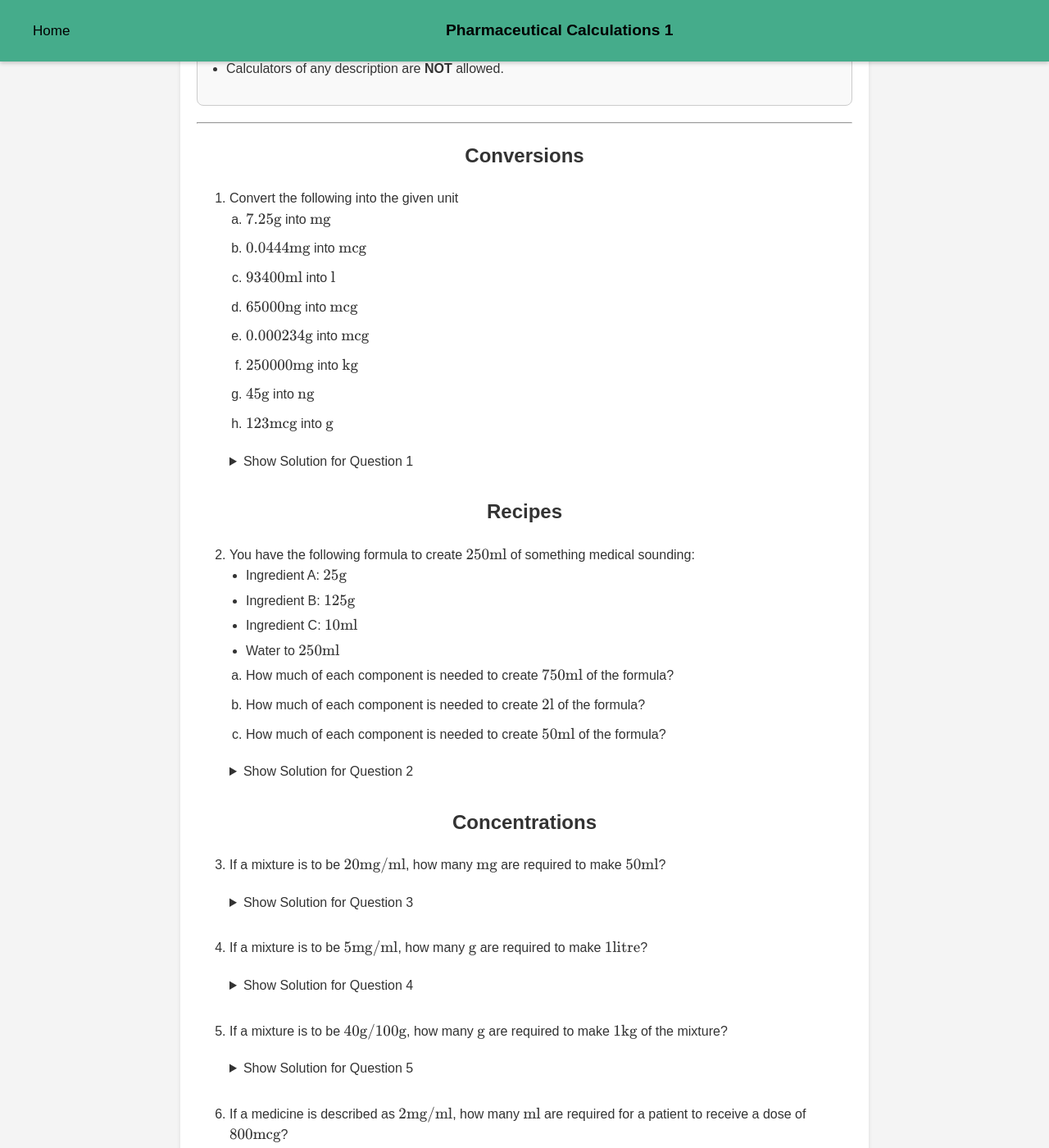
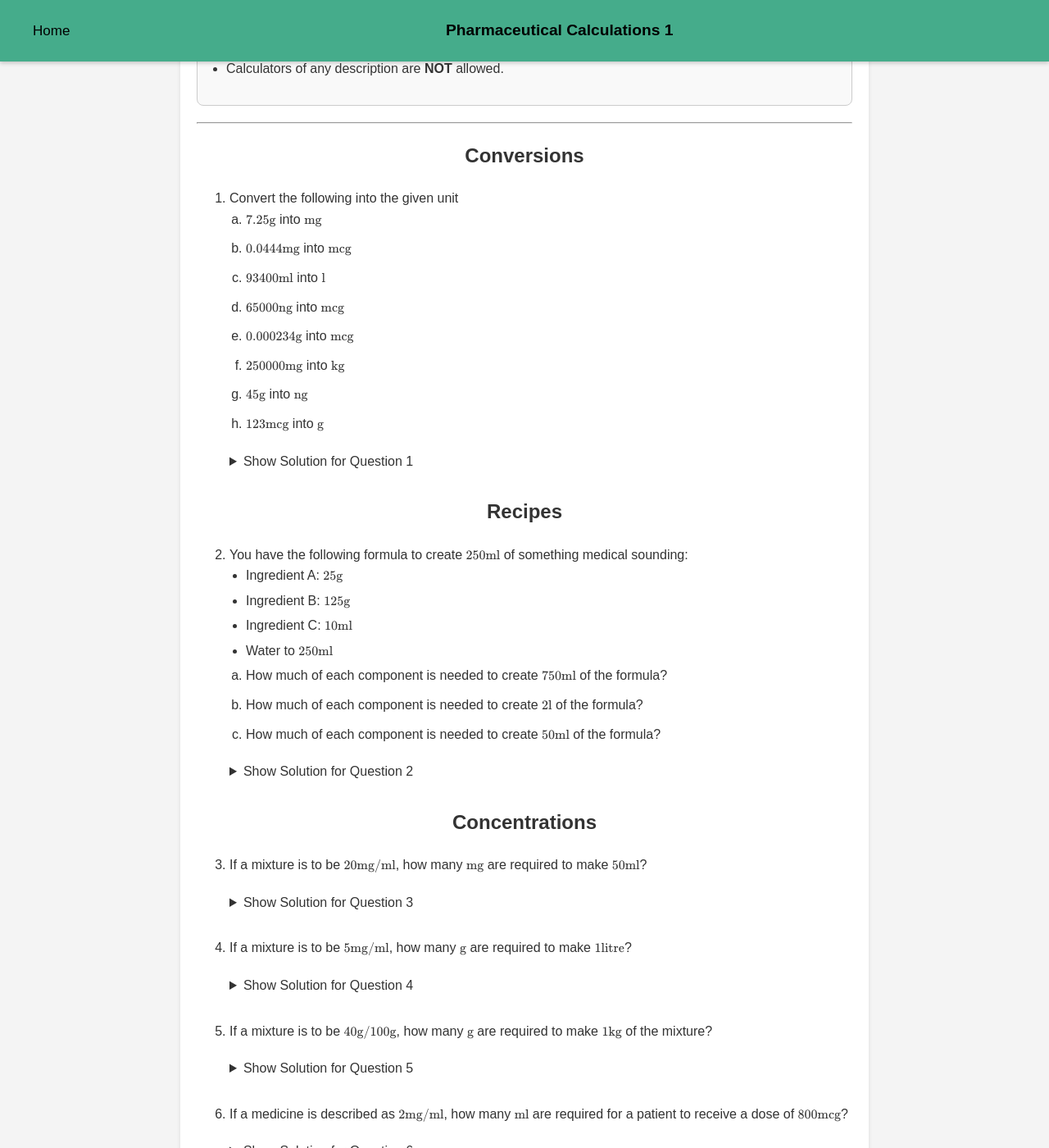
Before and after one commit to probe973/pha-4010y, a Jekyll site: the page built from review/1.md, in a window 1280 px wide and 1400 px high, scrolled down 333 px. Shown: the whole window at 82% size. Built offline with Jekyll 4.4.1, drawn with Linux system fonts in a browser that asks for light colours.

Commit message:
Update style.css

```diff
--- a/assets/css/style.css
+++ b/assets/css/style.css
@@ -147,8 +147,9 @@ p {
     font-size: 1.1em; /* Your target font size for paragraph text */
 }
 
-/* MathJax (LaTeX) Font Size is now controlled by MathJax.options.scale in _layouts/default.html */
-/* No explicit font-size override is needed here in style.css for MathJax elements */
+mjx-container, mjx-math {
+    font-size: 1em !important; /* Forces MathJax to match the parent element's font size */
+}
 
 
 /* New styles for solution details spacing and alignment */
```
